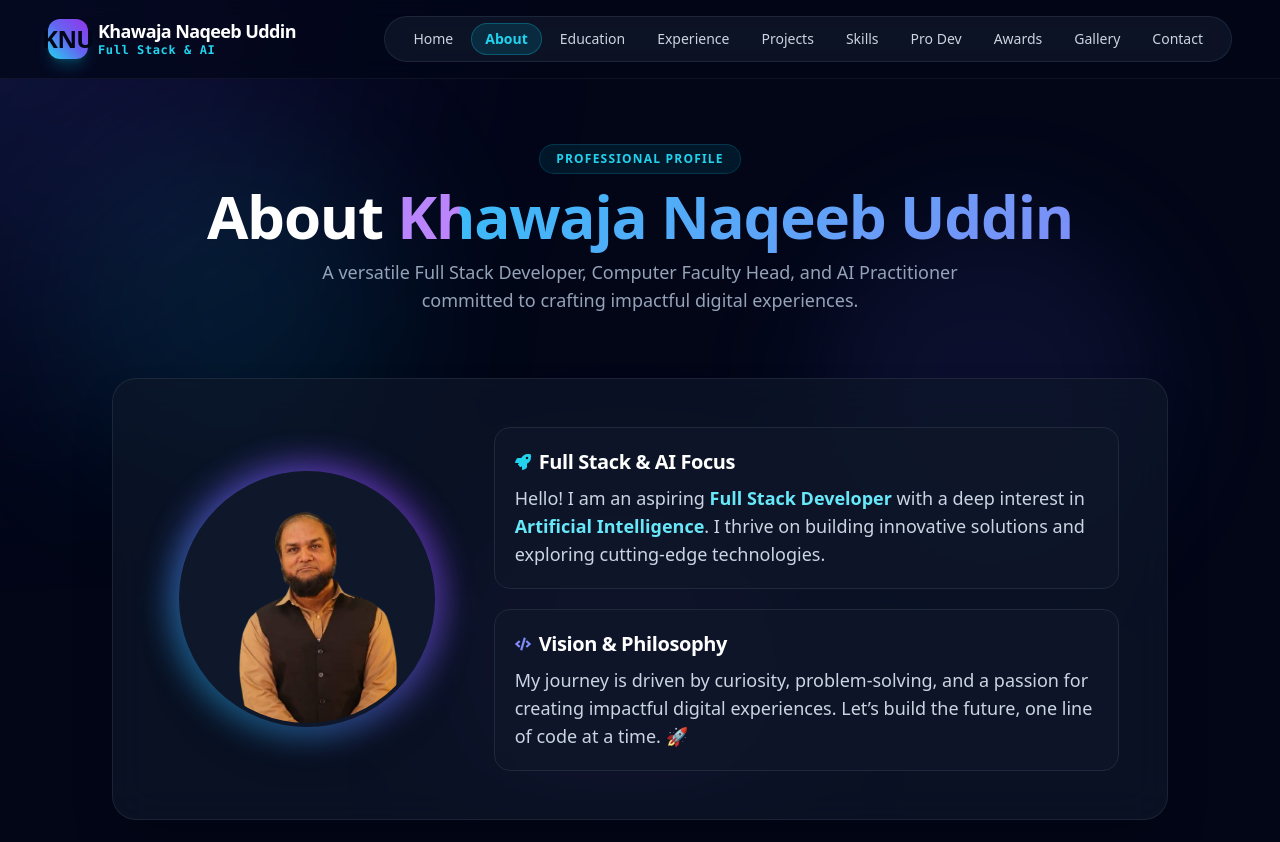
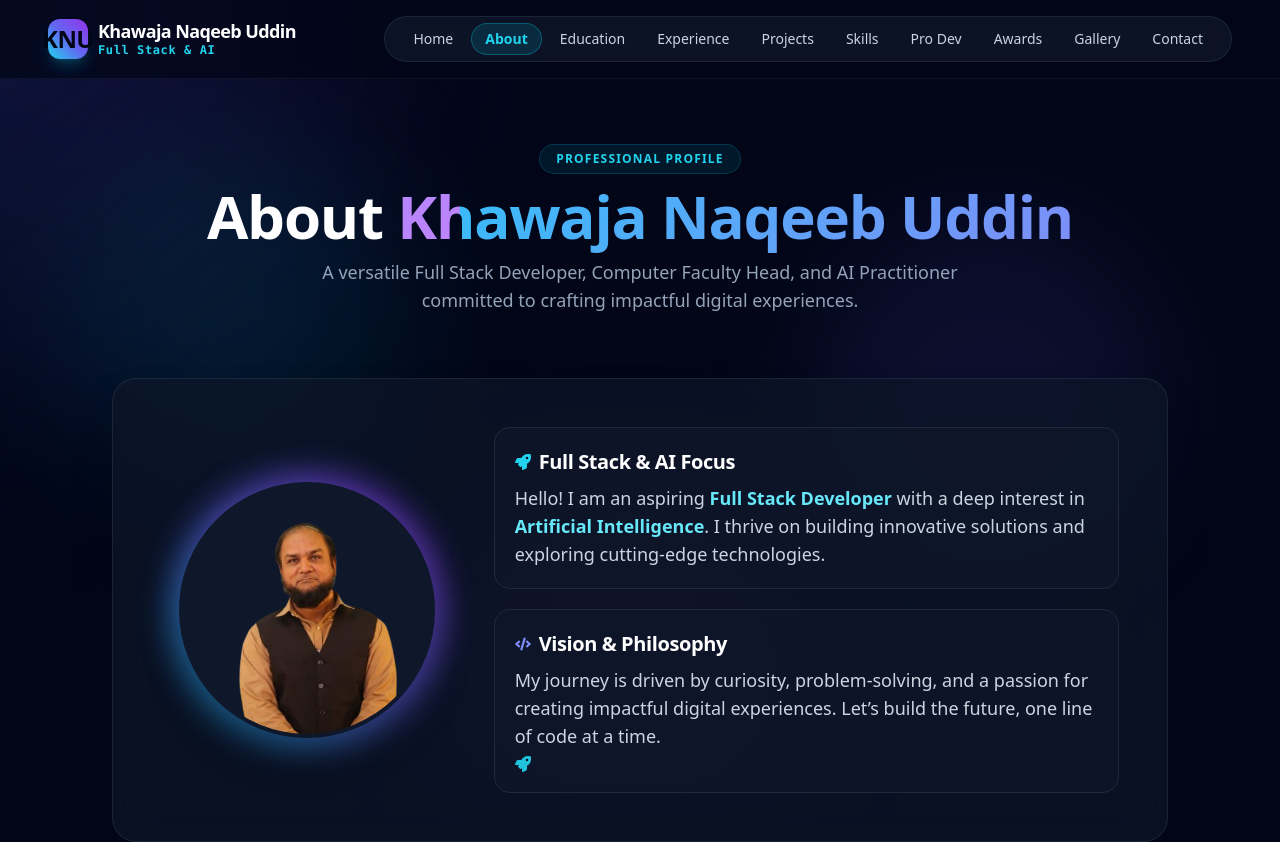
Before and after one commit to khawajanaqeeb/portfolio, a Next.js app: page /about in a window 1280 px wide. Shown: the top 842 px of the page. Built offline with nearby package versions, Linux system fonts and the light colour scheme.

Commit message:
style: replace raw emojis with high-definition realistic vector React icons across entire website

```diff
--- a/src/app/about/page.tsx
+++ b/src/app/about/page.tsx
@@ -84,9 +84,11 @@ export default function AboutPage() {
               <h3 className="text-xl font-bold font-heading text-white mb-2 flex items-center gap-2">
                 <FaCode className="text-indigo-400 text-base" /> Vision &amp; Philosophy
               </h3>
-              <p>
-                My journey is driven by curiosity, problem-solving, and a passion for creating impactful digital experiences. Let’s build the future, one line of code at a time. 🚀
+              <p className="flex items-center flex-wrap gap-1.5">
+                <span>My journey is driven by curiosity, problem-solving, and a passion for creating impactful digital experiences. Let’s build the future, one line of code at a time.</span>
+                <FaRocket className="text-cyan-400 inline-block text-base animate-pulse" />
               </p>
+
             </div>
           </div>
         </div>
--- a/src/app/components/AboutMe.tsx
+++ b/src/app/components/AboutMe.tsx
@@ -1,6 +1,7 @@
 "use client";
 import { motion } from "framer-motion";
-import { FaLaptopCode, FaBrain, FaAward, FaUserGraduate } from "react-icons/fa";
+import { FaLaptopCode, FaBrain, FaAward, FaUserGraduate, FaRocket } from "react-icons/fa";
+
 
 export default function AboutMe() {
   const stats = [
@@ -73,9 +74,11 @@ export default function AboutMe() {
               , I specialize in crafting modern web solutions with Next.js, React, TypeScript, and Tailwind CSS.
             </p>
 
-            <p className="p-5 rounded-2xl bg-slate-900/60 border border-slate-800/80 shadow-inner">
-              My journey combines software development with academic leadership as Head of Faculty for Web Development at Bitcraft. I am passionate about leveraging code to solve real-world problems and build the future of tech. 🚀
+            <p className="p-5 rounded-2xl bg-slate-900/60 border border-slate-800/80 shadow-inner flex items-center flex-wrap gap-1.5">
+              <span>My journey combines software development with academic leadership as Head of Faculty for Web Development at Bitcraft. I am passionate about leveraging code to solve real-world problems and build the future of tech.</span>
+              <FaRocket className="text-cyan-400 inline-block text-base animate-pulse" />
             </p>
+
           </div>
 
           {/* Key Metrics Grid */}
```
